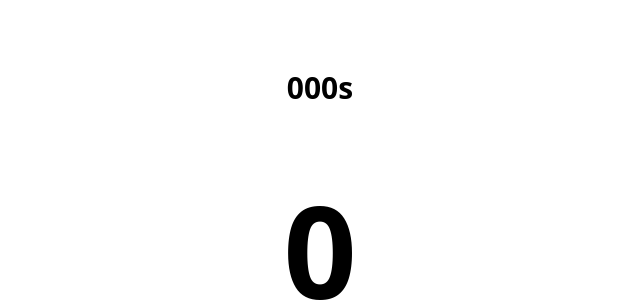
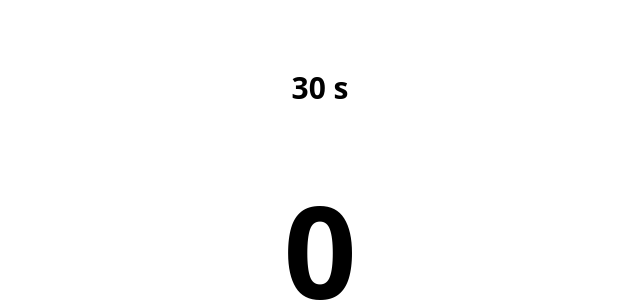
Before and after one commit to Nattpatsu/Tap-Count, a plain HTML site: page index.html in a window 1280 px wide. Shown: the part 140-442 px from the top of the page, 320-960 px from the left. Drawn offline with nearby package versions, Linux system fonts and the light colour scheme.

Commit message:
fix time font 000 to 30

```diff
--- a/index.html
+++ b/index.html
@@ -47,7 +47,7 @@
         <!--<h3 class="font-sans font-bold text-5xl capitalize text-black">
           tap count
         </h3>-->
-        <span class="font-sans font-bold text-3xl" id="time">000s</span>
+        <span class="font-sans font-bold text-3xl" id="time">30 s</span>
         <h1 class="font-sans font-bold text-9xl text-black" id="number">0</h1>
         <button
           onclick="changeNumber()"
```
